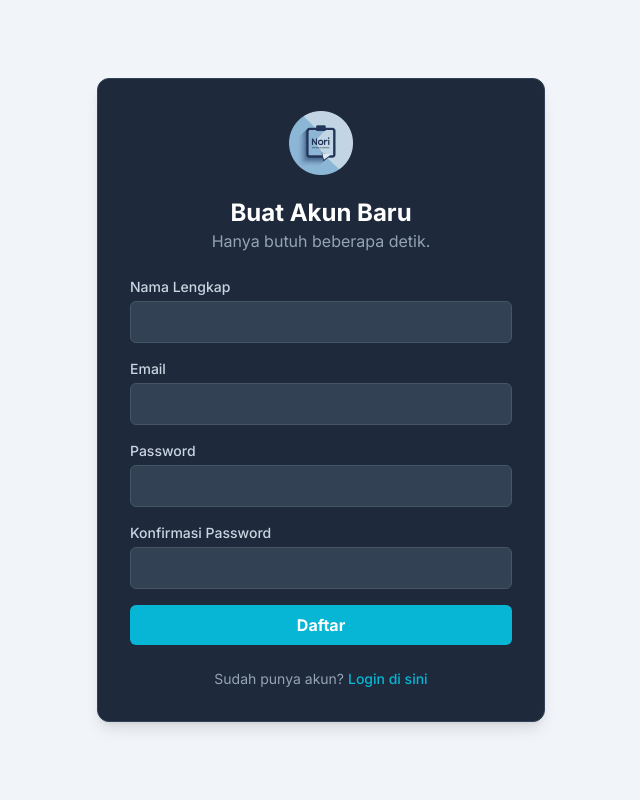
After one commit to fzan-ghlii/nori-creative, a Node server app: page /register in a window 1280 px wide. The commit adds this page. Shown: the whole page, without its empty margins (319-959 px from the left). Run offline with Node 20, Linux system fonts and the light colour scheme; data that the repository does not hold is empty; some libraries are stand-ins or nearby versions.

Commit message:
komit kedua

```diff
--- /dev/null
+++ b/controllers/authController.js
@@ -0,0 +1,83 @@
+// controllers/authController.js
+const db = require('../config/database');
+const bcrypt = require('bcryptjs');
+
+// Menampilkan halaman Register
+exports.showRegisterPage = (req, res) => {
+    res.render('register', { error: null, success: null });
+};
+
+// Menangani data pendaftaran baru
+exports.handleRegister = async (req, res) => {
+    const { name, email, password, confirm_password } = req.body;
+
+    if (password !== confirm_password) {
+        return res.render('register', { error: 'Password dan konfirmasi password tidak cocok.', success: null });
+    }
+
+    try {
+        const [users] = await db.query('SELECT email FROM users WHERE email = ?', [email]);
+        if (users.length > 0) {
+            return res.render('register', { error: 'Email sudah terdaftar. Silakan gunakan email lain.', success: null });
+        }
+
+        const hashedPassword = await bcrypt.hash(password, 12);
+
+        await db.query('INSERT INTO users (name, email, password) VALUES (?, ?, ?)', [name, email, hashedPassword]);
+
+        // Alihkan ke halaman login dengan pesan sukses
+        res.render('login', { error: null, success: 'Pendaftaran berhasil! Silakan login.' });
+
+    } catch (error) {
+        console.error('Error saat registrasi:', error);
+        res.render('register', { error: 'Terjadi kesalahan pada server. Coba lagi nanti.', success: null });
+    }
+};
+
+// Menampilkan halaman Login
+exports.showLoginPage = (req, res) => {
+    res.render('login', { error: null, success: null });
+};
+
+// Menangani data login
+exports.handleLogin = async (req, res) => {
+    const { email, password } = req.body;
+    try {
+        const [users] = await db.query('SELECT * FROM users WHERE email = ?', [email]);
+        if (users.length === 0) {
+            return res.render('login', { error: 'Email atau password salah.', success: null });
+        }
+
+        const user = users[0];
+        const isMatch = await bcrypt.compare(password, user.password);
+
+        if (!isMatch) {
+            return res.render('login', { error: 'Email atau password salah.', success: null });
+        }
+
+        // Simpan info pengguna di session
+        req.session.user = {
+            id: user.id,
+            name: user.name,
+            email: user.email
+        };
+        req.session.isLoggedIn = true;
+
+        res.redirect('/'); // Alihkan ke halaman utama setelah berhasil login
+
+    } catch (error) {
+        console.error('Error saat login:', error);
+        res.render('login', { error: 'Terjadi kesalahan pada server.', success: null });
+    }
+};
+
+// Menangani logout
+exports.handleLogout = (req, res) => {
+    req.session.destroy(err => {
+        if (err) {
+            console.error('Gagal logout:', err);
+            return res.redirect('/');
+        }
+        res.redirect('/');
+    });
+};
--- a/middlewares/maintenanceMiddleware.js
+++ b/middlewares/maintenanceMiddleware.js
@@ -57,7 +57,12 @@ const maintenanceCheck = async (req, res, next) => {
 
     } catch (error) {
         console.error('Error di middleware maintenance:', error);
-        next();
+        // Fallback: balikin HTML, bukan text/plain
+        return res
+            .status(500)
+            .send(
+                '<!DOCTYPE html><html><head><title>Error</title></head><body><h1>Terjadi Kesalahan Server</h1><p>Silakan coba lagi nanti.</p></body></html>'
+            );
     }
 };
 
--- a/server.js
+++ b/server.js
@@ -13,6 +13,8 @@ const oneDay = 1000 * 60 * 60 * 24;
 const adminRoutes = require('./routes/adminRoutes');
 const paymentRoutes = require('./routes/paymentRoutes');
 const apiRoutes = require('./routes/apiRoutes'); // <-- 1. Impor rute API baru
+const authRoutes = require('./routes/authRoutes'); // Impor rute otentikasi baru
+
 
 // Middleware
 const { trackVisit } = require('./middlewares/trackingMiddleware');
@@ -77,7 +79,12 @@ app.set('views', path.join(__dirname, 'views'));
 
 // Sajikan file statis dari folder public
 app.use(express.static(path.join(__dirname, 'public'), { maxAge: oneDay }));
-
+app.use((req, res, next) => {
+    res.locals.isLoggedIn = req.session.isLoggedIn || false;
+    res.locals.user = req.session.user || null;
+    next();
+});
+app.use(authRoutes); // Daftarkan rute otentikasi
 // ======================= 4. GANTI URL ADMIN & TERAPKAN PEMBATAS =======================
 // URL baru yang tidak mudah ditebak. Anda bisa menggantinya sesuka hati.
 const secretAdminPath = '/nori-secret-panel';
--- /dev/null
+++ b/views/register.ejs
@@ -0,0 +1,51 @@
+<!DOCTYPE html>
+<html lang="id" class="dark">
+<head>
+    <meta charset="UTF-8">
+    <meta name="viewport" content="width=device-width, initial-scale=1.0">
+    <title>Daftar Akun - NORI</title>
+    <link rel="stylesheet" href="/style.css">
+    <script src="https://cdn.tailwindcss.com"></script>
+    <script>
+        tailwind.config = { darkMode: 'class' };
+    </script>
+</head>
+<body class="bg-slate-100 dark:bg-nori-dark flex items-center justify-center min-h-screen py-12">
+    <div class="w-full max-w-md p-8 space-y-6 bg-white dark:bg-slate-800 rounded-xl shadow-lg border border-slate-200 dark:border-slate-700">
+        <div class="text-center">
+            <a href="/" class="inline-block mb-4">
+                <img src="/images/logo.webp" alt="NORI Logo" class="h-16 w-auto">
+            </a>
+            <h2 class="text-2xl font-bold text-slate-900 dark:text-white">Buat Akun Baru</h2>
+            <p class="text-slate-500 dark:text-slate-400">Hanya butuh beberapa detik.</p>
+        </div>
+
+        <% if (error) { %>
+            <div class="bg-red-500/10 text-red-500 text-sm p-3 rounded-lg"><%= error %></div>
+        <% } %>
+
+        <form action="/register" method="POST" class="space-y-4">
+            <div>
+                <label for="name" class="block text-sm font-medium text-slate-600 dark:text-slate-300">Nama Lengkap</label>
+                <input type="text" name="name" id="name" required class="mt-1 block w-full bg-slate-100 dark:bg-slate-700 border border-slate-300 dark:border-slate-600 rounded-md py-2 px-3 focus:outline-none focus:ring-2 focus:ring-cyan-500">
+            </div>
+            <div>
+                <label for="email" class="block text-sm font-medium text-slate-600 dark:text-slate-300">Email</label>
+                <input type="email" name="email" id="email" required class="mt-1 block w-full bg-slate-100 dark:bg-slate-700 border border-slate-300 dark:border-slate-600 rounded-md py-2 px-3 focus:outline-none focus:ring-2 focus:ring-cyan-500">
+            </div>
+            <div>
+                <label for="password" class="block text-sm font-medium text-slate-600 dark:text-slate-300">Password</label>
+                <input type="password" name="password" id="password" required class="mt-1 block w-full bg-slate-100 dark:bg-slate-700 border border-slate-300 dark:border-slate-600 rounded-md py-2 px-3 focus:outline-none focus:ring-2 focus:ring-cyan-500">
+            </div>
+            <div>
+                <label for="confirm_password" class="block text-sm font-medium text-slate-600 dark:text-slate-300">Konfirmasi Password</label>
+                <input type="password" name="confirm_password" id="confirm_password" required class="mt-1 block w-full bg-slate-100 dark:bg-slate-700 border border-slate-300 dark:border-slate-600 rounded-md py-2 px-3 focus:outline-none focus:ring-2 focus:ring-cyan-500">
+            </div>
+            <button type="submit" class="w-full bg-cyan-500 hover:bg-cyan-600 text-white font-bold py-2 px-4 rounded-md transition">Daftar</button>
+        </form>
+         <p class="text-center text-sm text-slate-500 dark:text-slate-400">
+            Sudah punya akun? <a href="/login" class="font-medium text-cyan-500 hover:underline">Login di sini</a>
+        </p>
+    </div>
+</body>
+</html>
```
Also changed, not shown: public/script.js (+48 -27 lines), routes/authRoutes.js (added, +21 -0 lines), views/index.ejs (+13 -1 lines), views/login.ejs (added, +46 -0 lines), 1 other file.
